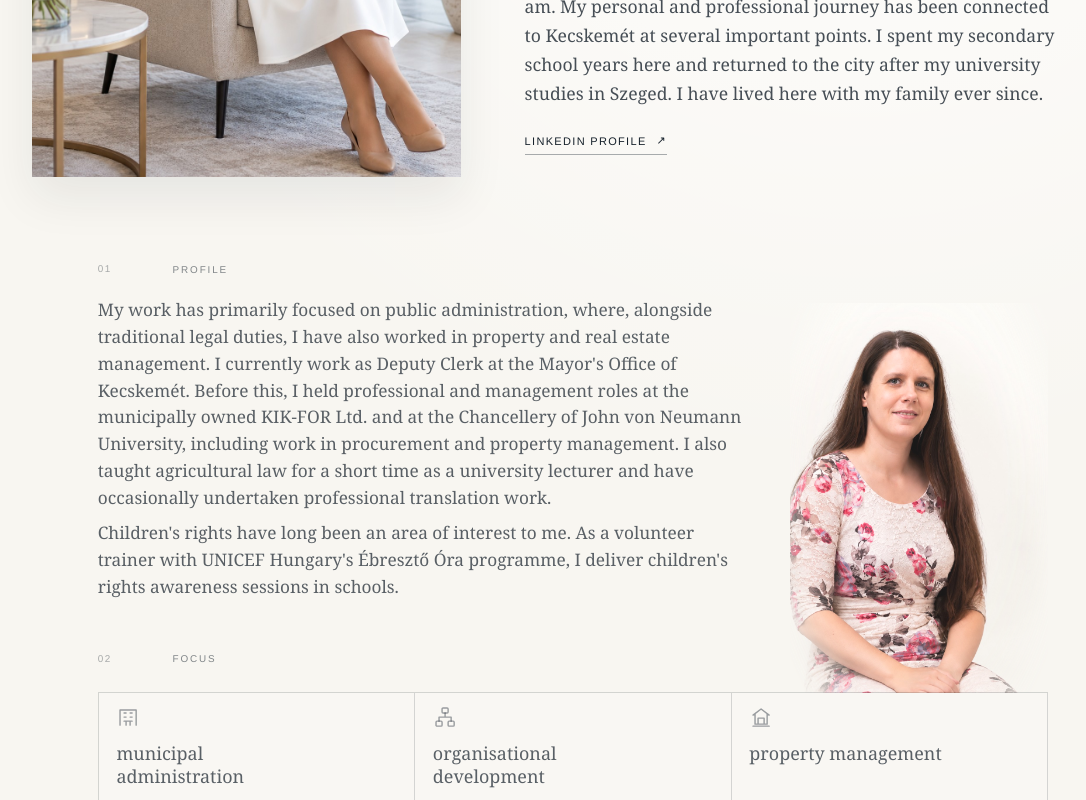
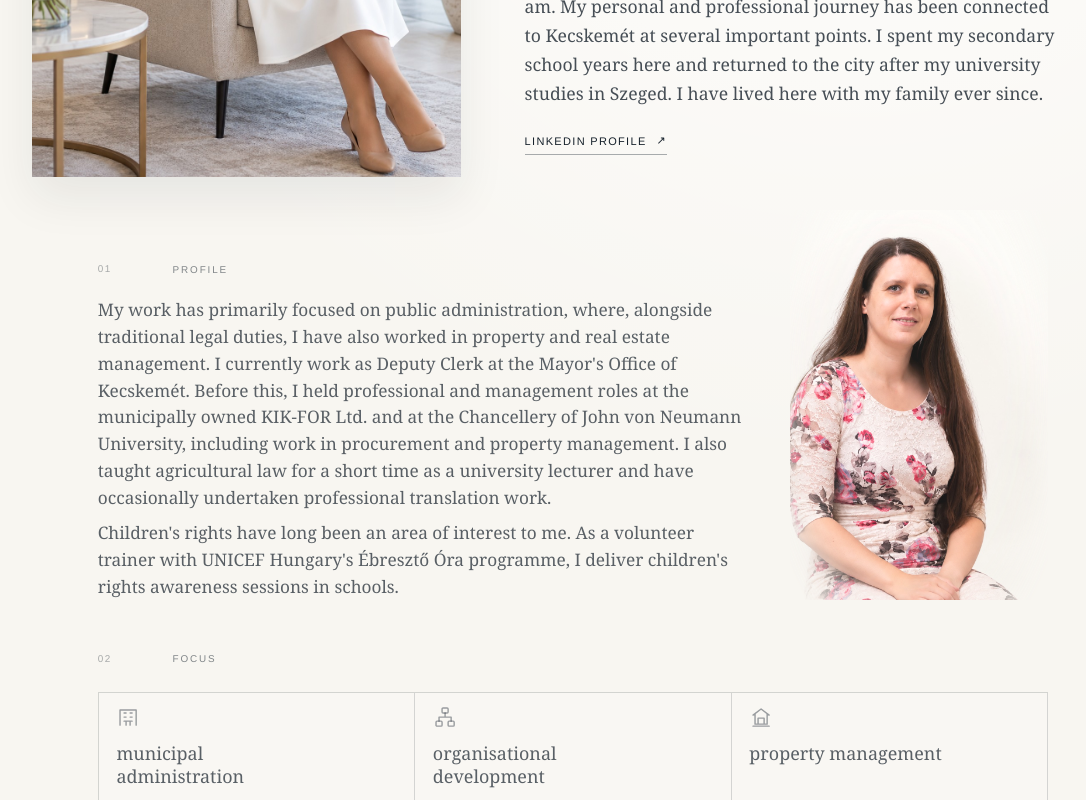
Before and after one commit to svircevicnikola/svircevic-hu, a Next.js app: page /agota/en in a window 1280 px wide. Shown: the part 439-1239 px from the top of the page, without its empty margins (67-1153 px from the left). Built offline with nearby package versions, Linux system fonts and the light colour scheme.

Commit message:
Align Agota portrait bottom with introduction text

```diff
--- a/app/globals.css
+++ b/app/globals.css
@@ -417,6 +417,7 @@ button { font: inherit; }
   position: relative;
 }
 .agota-intro-body {
+  position: relative;
   margin-top: 18px;
   width: calc(100% + 68px);
   margin-left: -68px;
@@ -432,7 +433,8 @@ button { font: inherit; }
 }
 .agota-intro-image-secondary {
   position: absolute;
-  top: -4px;
+  top: auto;
+  bottom: 0;
   right: 0;
   width: 235px;
   height: 355px;
@@ -451,9 +453,6 @@ button { font: inherit; }
   opacity: 0.90;
   -webkit-mask-image: radial-gradient(ellipse at 50% 43%, #000 46%, rgba(0,0,0,0.84) 64%, transparent 88%);
   mask-image: radial-gradient(ellipse at 50% 43%, #000 46%, rgba(0,0,0,0.84) 64%, transparent 88%);
-}
-.agota-page-en .agota-intro-image-secondary {
-  top: 42px;
 }
 .agota-page-en .agota-intro-image-secondary img {
   filter: brightness(1.015);
```
